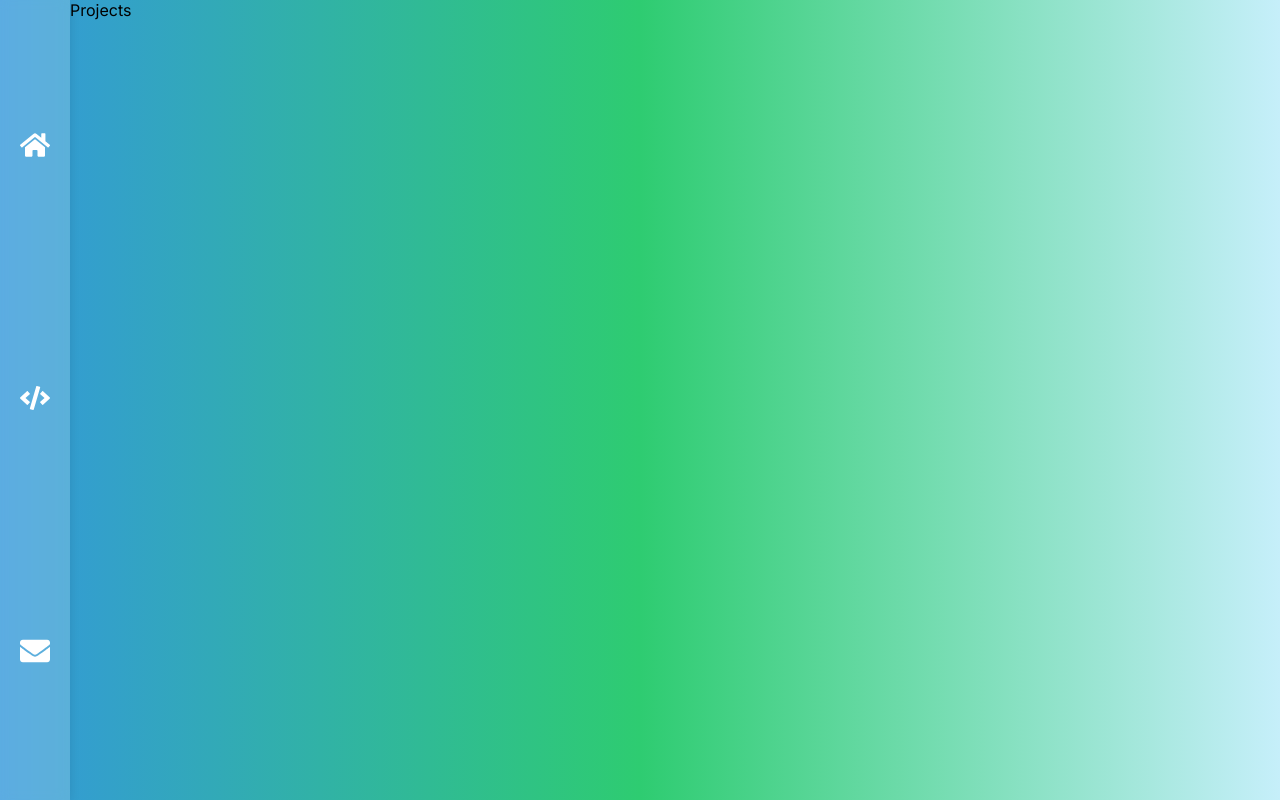
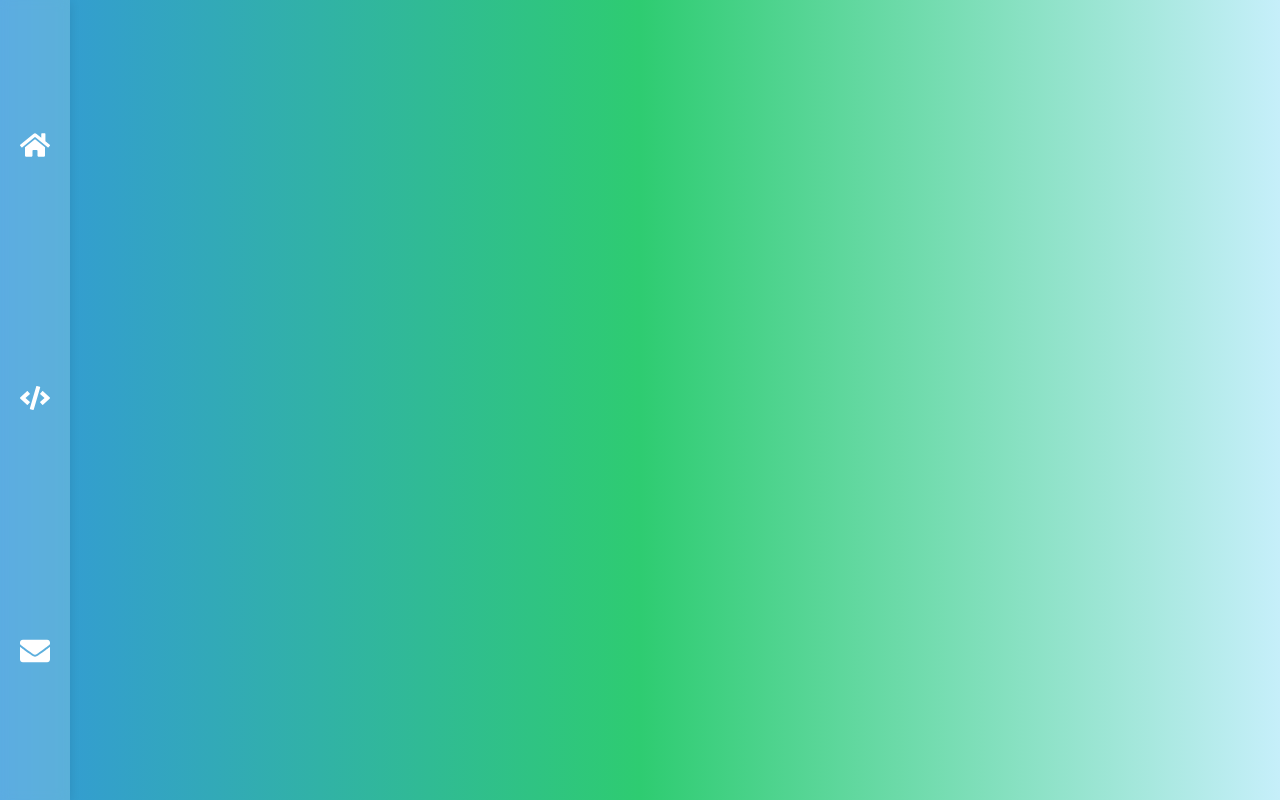
Before and after one commit to ashikpnc/profile-app, a Next.js app: page /projects in a window 1280 px wide. Built offline with nearby package versions, Linux system fonts and the light colour scheme.

Commit message:
grid container

```diff
--- a/src/app/projects/page.tsx
+++ b/src/app/projects/page.tsx
@@ -1,11 +1,9 @@
-import React from 'react'
+import styles from "../page.module.scss";
 
-type Props = {}
+type Props = {};
 
 const Projects = (props: Props) => {
-  return (
-    <div>Projects</div>
-  )
-}
+  return <main className={styles.main}></main>;
+};
 
-export default Projects
+export default Projects;
```
Also changed, not shown: src/app/contact/page.tsx (+5 -7 lines).
